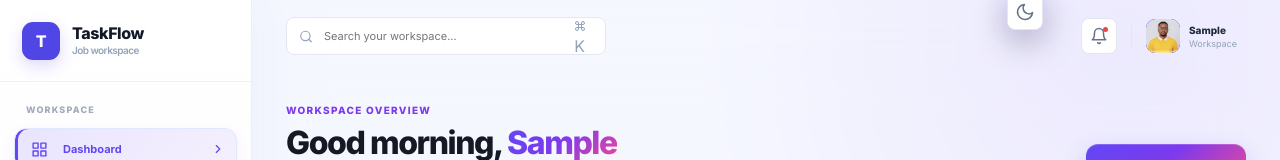
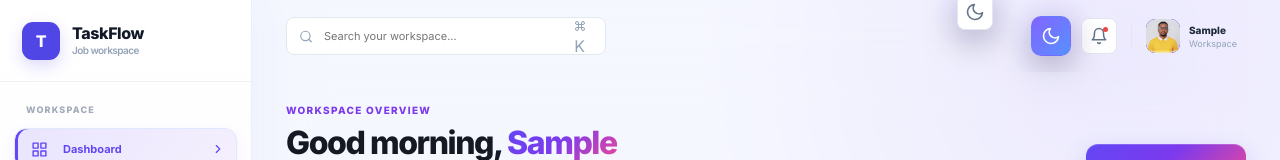
Before and after one commit to alexmexico1/fullstack-job-saas, a React (Vite) app in the folder frontend/: page / in a window 1280 px wide. Shown: the top 160 px of the page. Built offline with nearby package versions, Linux system fonts and the light colour scheme; no server answers; sample sign-in values are in the browser's storage.

Commit message:
Fix TaskFlow header theme toggle placement

```diff
--- a/frontend/src/layout/Navbar.jsx
+++ b/frontend/src/layout/Navbar.jsx
@@ -8,6 +8,7 @@ import {
 import { useAuth } from "../services/authService.jsx";
 import { useTheme } from "../context/ThemeContext.jsx";
 import { getProfilePhoto } from "../utils/profilePhoto.js";
+import TaskFlowThemeToggle from "../TaskFlowThemeToggle.jsx";
 
 export default function Navbar() {
   const { user } = useAuth();
@@ -56,7 +57,11 @@ export default function Navbar() {
           {isDark ? <FiSun size={18} /> : <FiMoon size={18} />}
         </button>
 
-        <button
+        <div className="tf-header-actions">
+  <div className="tf-theme-action">
+    <TaskFlowThemeToggle />
+  </div>
+  <button
           className="tf-icon-button tf-notification-button"
           title="Notifications"
           aria-label="Notifications"
@@ -64,6 +69,7 @@ export default function Navbar() {
           <FiBell size={18} />
           <span className="tf-notification-dot" />
         </button>
+</div>
 
         <div className="tf-topbar-divider" />
 
--- a/frontend/src/taskflow-layout.css
+++ b/frontend/src/taskflow-layout.css
@@ -621,3 +621,65 @@ body {
 .tf-topbar-avatar .tf-profile-avatar-image {
   border-radius: inherit;
 }
+
+
+/* TASKFLOW HEADER ACTION FIX
+   Theme toggle belongs beside notifications.
+*/
+.tf-header,
+.tf-topbar,
+.tf-navbar {
+  position: relative;
+}
+
+.tf-header-actions {
+  display: inline-flex !important;
+  align-items: center !important;
+  justify-content: flex-end !important;
+  gap: 10px !important;
+  position: relative !important;
+  height: 40px !important;
+  margin: 0 !important;
+  padding: 0 !important;
+}
+
+.tf-header-actions .tf-theme-action {
+  position: relative !important;
+  inset: auto !important;
+  top: auto !important;
+  right: auto !important;
+  bottom: auto !important;
+  left: auto !important;
+  margin: 0 !important;
+  padding: 0 !important;
+  display: flex !important;
+  align-items: center !important;
+}
+
+.tf-header-actions .tf-theme-action button,
+.tf-header-actions > button {
+  position: relative !important;
+  inset: auto !important;
+  top: auto !important;
+  right: auto !important;
+  bottom: auto !important;
+  left: auto !important;
+  transform: none !important;
+  margin: 0 !important;
+}
+
+.tf-header-actions .tf-theme-action button {
+  width: 40px !important;
+  height: 40px !important;
+  min-width: 40px !important;
+  min-height: 40px !important;
+  border-radius: 10px !important;
+}
+
+@media (max-width: 900px) {
+  .tf-header-actions {
+    gap: 6px !important;
+  }
+}
+
+/* END TASKFLOW HEADER ACTION FIX */
```
